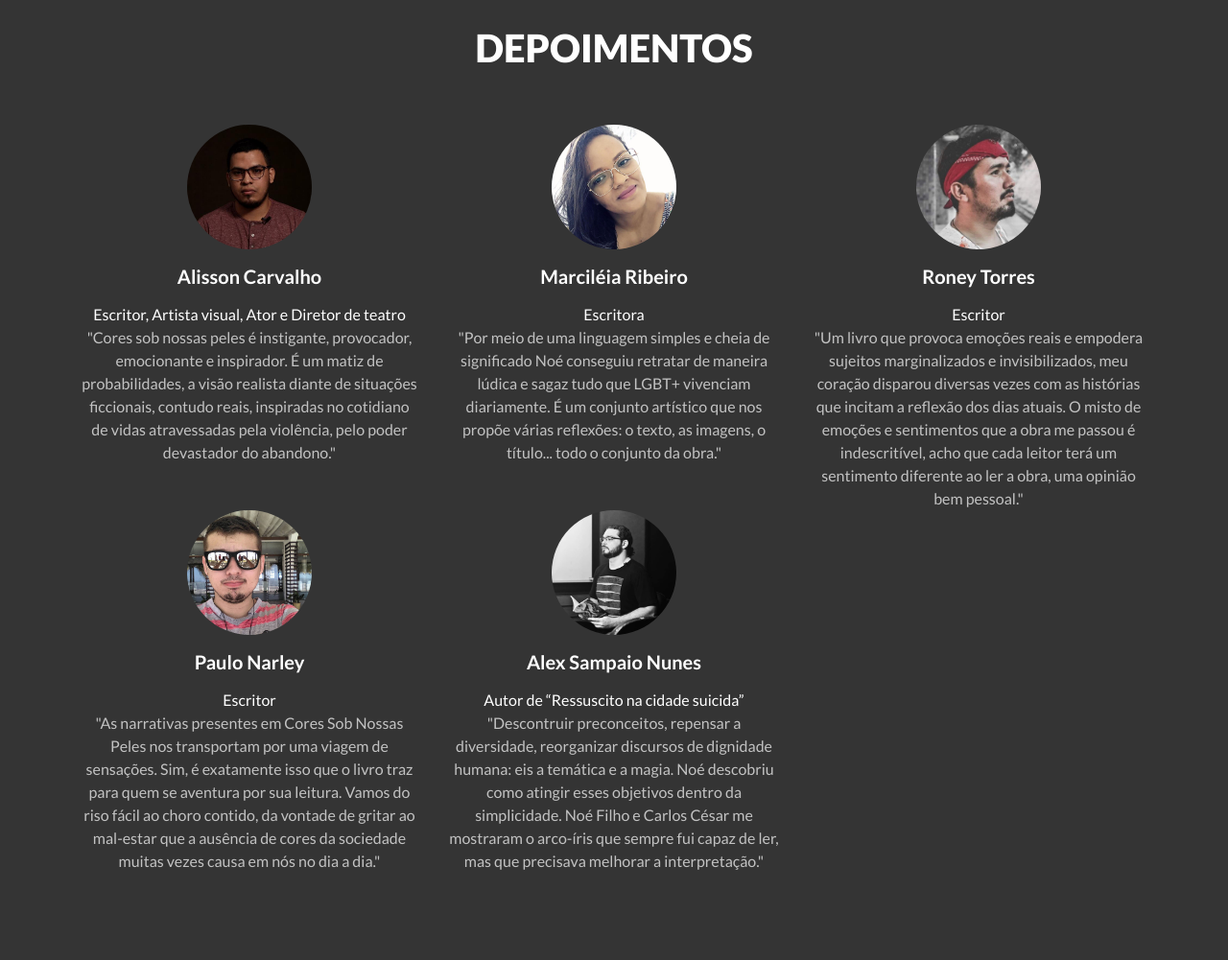
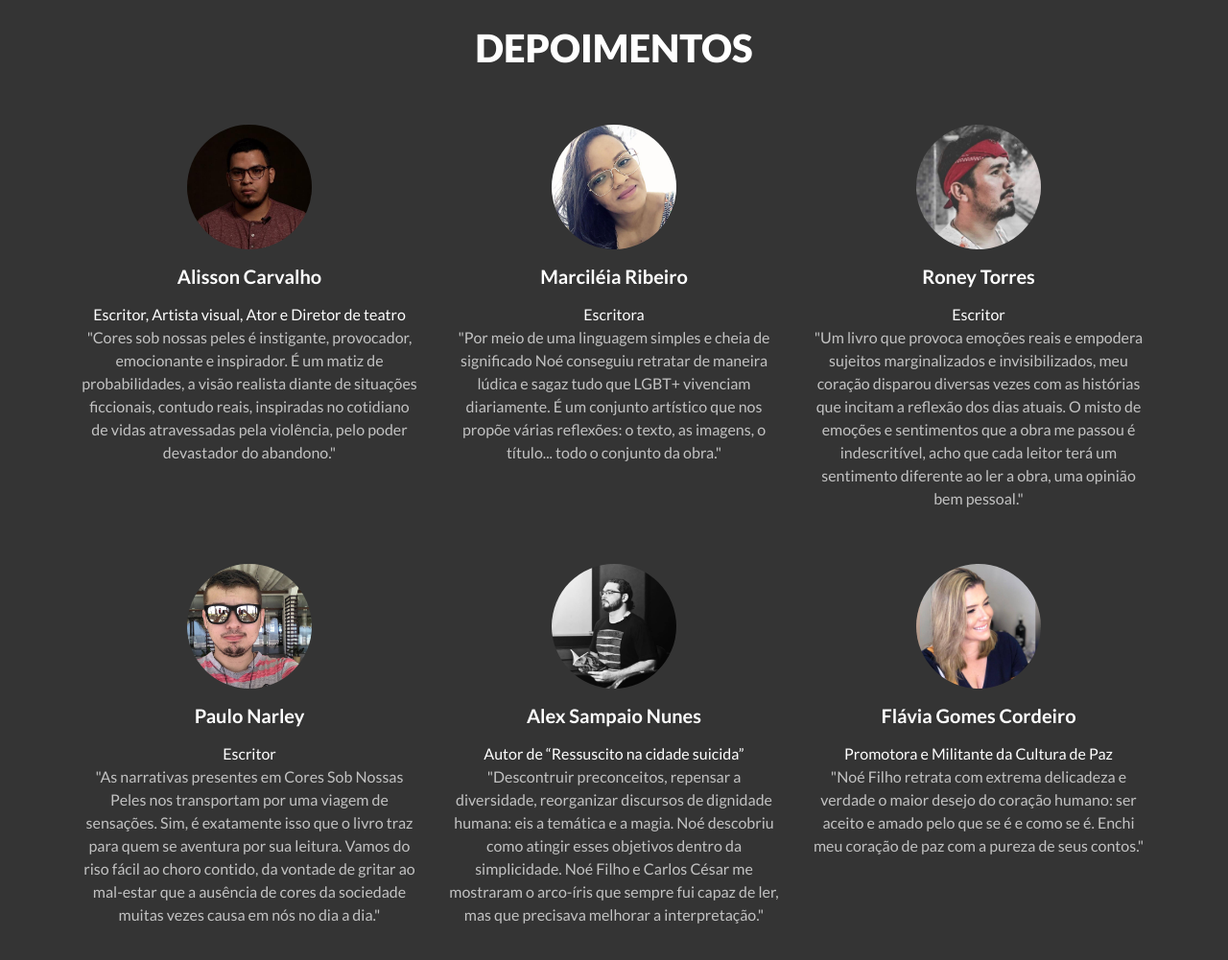
Before and after one commit to candidosales/landing-page-book, a website built with webpack: page index.html in a window 1280 px wide. Shown: the part 3100-4101 px from the top of the page at 96% size. Built offline with nearby package versions, Linux system fonts and the light colour scheme.

Commit message:
add testimonial

```diff
--- a/index.html
+++ b/index.html
@@ -220,7 +220,7 @@
                 <div class="content-section-heading mb-5 col-12">
                     <h2>Depoimentos</h2>
                 </div>
-                <div class="col-lg-4 col-md-6 mb-5 mb-lg-0 testimonial">
+                <div class="col-lg-4 col-md-6 mb-5 testimonial">
                     <img src="<%= require('./src/assets/alisson-carvalho.jpg') %>">
                     <h5>
                         <strong>Alisson Carvalho</strong>
@@ -228,7 +228,7 @@
                     <p class="text-faded mb-0" style="color: #fff;">Escritor, Artista visual, Ator e Diretor de teatro</p>
                     <p class="text-faded mb-0">"Cores sob nossas peles é instigante, provocador, emocionante e inspirador. É um matiz de probabilidades, a visão realista diante de situações ficcionais, contudo reais, inspiradas no cotidiano de vidas atravessadas pela violência, pelo poder devastador do abandono."</p>
                 </div>
-                <div class="col-lg-4 col-md-6 mb-5 mb-lg-0 testimonial">
+                <div class="col-lg-4 col-md-6 mb-5 testimonial">
                         <img src="<%= require('./src/assets/marcileia-ribeiro.jpg') %>">
 
                     <h5>
@@ -237,7 +237,7 @@
                     <p class="text-faded mb-0" style="color: #fff;">Escritora</p>
                     <p class="text-faded mb-0">"Por meio de uma linguagem simples e cheia de significado Noé conseguiu retratar de maneira lúdica e sagaz tudo que LGBT+ vivenciam diariamente. É um conjunto artístico que nos propõe várias reflexões: o texto, as imagens, o título... todo o conjunto da obra."</p>
                 </div>
-                <div class="col-lg-4 col-md-6 mb-5 mb-lg-0 testimonial">
+                <div class="col-lg-4 col-md-6 mb-5 testimonial">
                         <img src="<%= require('./src/assets/roney-torres.jpg') %>">
 
                     <h5>
@@ -246,7 +246,7 @@
                     <p class="text-faded mb-0" style="color: #fff;">Escritor</p>
                     <p class="text-faded mb-0">"Um livro que provoca emoções reais e empodera sujeitos marginalizados e invisibilizados, meu coração disparou diversas vezes com as histórias que incitam a reflexão dos dias atuais. O misto de emoções e sentimentos que a obra me passou é indescritível, acho que cada leitor terá um sentimento diferente ao ler a obra, uma opinião bem pessoal."</p>
                 </div>
-                <div class="col-lg-4 col-md-6 mb-5 mb-lg-0 testimonial">
+                <div class="col-lg-4 col-md-6 mb-5 testimonial">
                         <img src="<%= require('./src/assets/paulo-narley.jpg') %>">
 
                     <h5>
@@ -255,7 +255,7 @@
                     <p class="text-faded mb-0" style="color: #fff;">Escritor</p>
                     <p class="text-faded mb-0">"As narrativas presentes em Cores Sob Nossas Peles nos transportam por uma viagem de sensações. Sim, é exatamente isso que o livro traz para quem se aventura por sua leitura. Vamos do riso fácil ao choro contido, da vontade de gritar ao mal-estar que a ausência de cores da sociedade muitas vezes causa em nós no dia a dia."</p>
                 </div>
-                <div class="col-lg-4 col-md-6 mb-5 mb-lg-0 testimonial">
+                <div class="col-lg-4 col-md-6 mb-5 testimonial">
                         <img src="<%= require('./src/assets/alex-sampaio.jpg') %>">
                         <h5>
                         <strong>Alex Sampaio Nunes</strong>
@@ -263,6 +263,14 @@
                     <p class="text-faded mb-0" style="color: #fff;">Autor de “Ressuscito na cidade suicida”</p>
                     <p class="text-faded mb-0">"Descontruir preconceitos, repensar a diversidade, reorganizar discursos de dignidade humana: eis a temática e a magia. Noé descobriu como atingir esses objetivos dentro da simplicidade. Noé Filho e Carlos César me mostraram o arco-íris que sempre fui capaz de ler, mas que precisava melhorar a interpretação."</p>
                 </div>
+                <div class="col-lg-4 col-md-6 mb-5 testimonial">
+                    <img src="<%= require('./src/assets/flavia-cordeiro.jpg') %>">
+                    <h5>
+                    <strong>Flávia Gomes Cordeiro</strong>
+                </h5>
+                <p class="text-faded mb-0" style="color: #fff;">Promotora e Militante da Cultura de Paz</p>
+                <p class="text-faded mb-0">"Noé Filho retrata com extrema delicadeza e verdade o maior desejo do coração humano: ser aceito e amado pelo que se é e como se é. Enchi meu coração de paz com a pureza de seus contos."</p>
+            </div>
             </div>
         </div>
     </section>
--- a/src/styles/index.scss
+++ b/src/styles/index.scss
@@ -205,6 +205,7 @@ button.button-buy, a.button-buy {
     display: flex;
     flex-direction: column;
     align-items: center;
+    min-height: 410px;
     h5 {
         margin-bottom: $global-gutter * 2;
     }
```
Also changed, not shown: src/assets/flavia-cordeiro.jpg (added).
